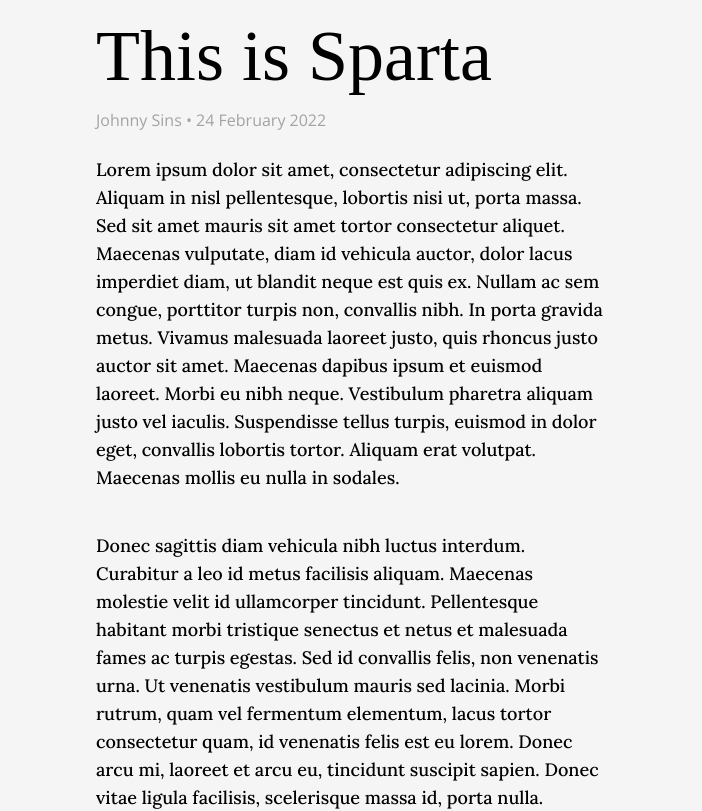
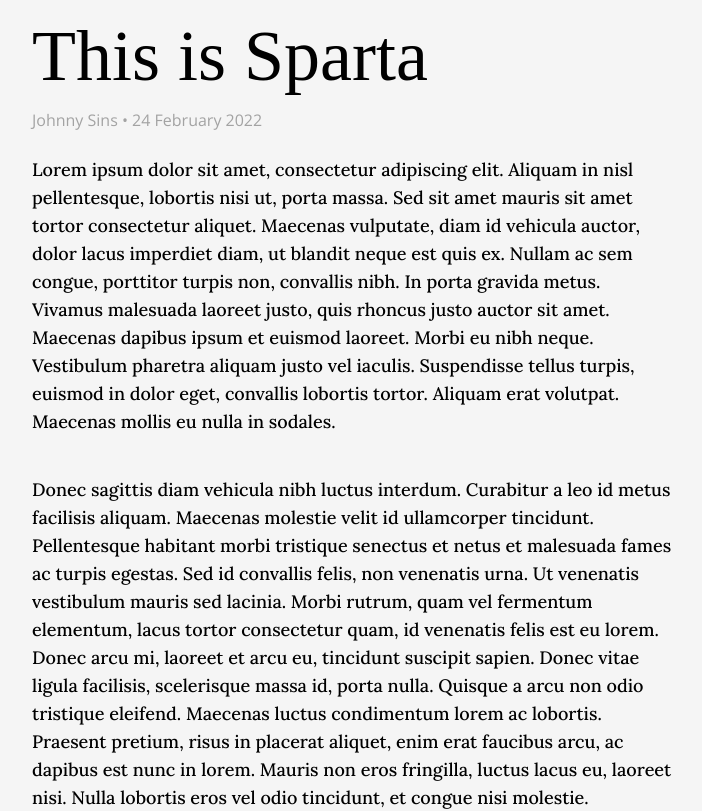
Before and after one commit to programmergeek/public-posts, a React (Create React App) app: page / in a window 1280 px wide. Shown: the top 811 px of the page, without its empty margins (288-990 px from the left). Built offline with nearby package versions, Linux system fonts and the light colour scheme; a web font is replaced by a local one.

Commit message:
recentered content

```diff
--- a/src/Pages/Posts.tsx
+++ b/src/Pages/Posts.tsx
@@ -3,8 +3,8 @@ import { PostContent } from "../Components";
 
 export const Posts: React.FC = () => {
   return (
-    <div className="flex justify-center">
-      <div className="pt-5 w-2/5">
+    <div className="">
+      <div className="absolute left-1/2 -translate-x-1/2 pt-5">
         <h1 className="font-unna text-7xl mb-4"> {dummyData.title} </h1>
         <p className="text-neutral-400 font-openSans">
           {dummyData.author} • {dummyData.publishDate}
```
